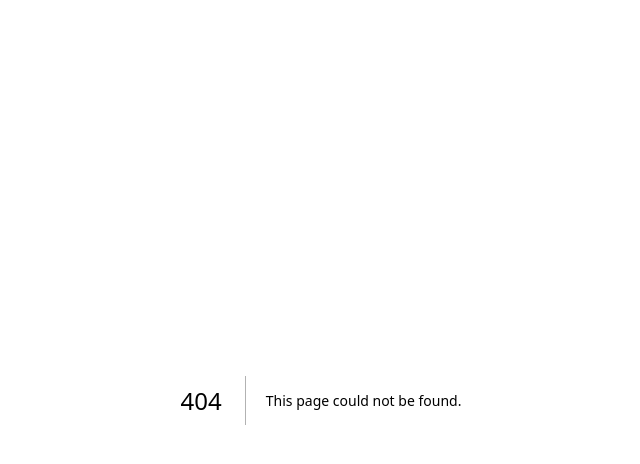
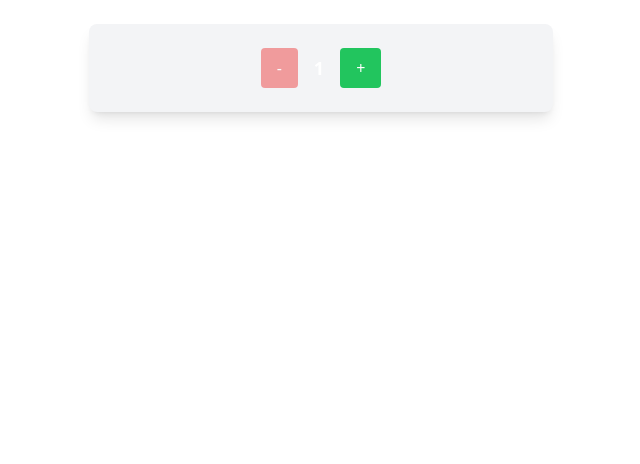
Before and after one commit to Rectrix-21/cprg306-assignments, a Next.js app: page /week-4 in a window 1280 px wide. Before the commit this address had no page. Shown: the top 464 px of the page, without its empty margins (319-959 px from the left). Built offline with nearby package versions, Linux system fonts and the light colour scheme.

Commit message:
week4 updated

```diff
--- a/app/page.js
+++ b/app/page.js
@@ -10,6 +10,9 @@ export default function Page() {
       <p>
         Link to week 3: <Link href="week-3">Week 3 </Link>
       </p>
+      <p>
+        Link to week 4: <Link href="week-4">Week 4 </Link>
+      </p>
     </div>
   );
 }
--- /dev/null
+++ b/app/week-4/new-item.js
@@ -0,0 +1,36 @@
+"use client";
+import { useState } from "react";
+
+export default function NewItem() {
+  const [quantity, setQuantity] = useState(1);
+
+  const increment = () => {
+    setQuantity((count) => Math.min(count + 1, 20));
+  };
+
+  const decrement = () => {
+    setQuantity((count) => Math.max(count - 1, 1));
+  };
+
+  return (
+    <div className="flex flex-col items-center gap-4 p-6 bg-gray-100 text-white rounded-lg shadow-lg">
+      <div className="flex items-center gap-4">
+        <button
+          className="px-4 py-2 bg-red-500 rounded disabled:opacity-50"
+          onClick={decrement}
+          disabled={quantity === 1}
+        >
+          -
+        </button>
+        <span className="text-lg font-bold">{quantity}</span>
+        <button
+          className="px-4 py-2 bg-green-500 rounded disabled:opacity-50"
+          onClick={increment}
+          disabled={quantity === 20}
+        >
+          +
+        </button>
+      </div>
+    </div>
+  );
+}
--- /dev/null
+++ b/app/week-4/page.js
@@ -0,0 +1,9 @@
+import NewItem from "./new-item";
+
+export default function Page() {
+  return (
+    <main className="max-w-lg mx-auto p-6">
+      <NewItem />
+    </main>
+  );
+}
```
